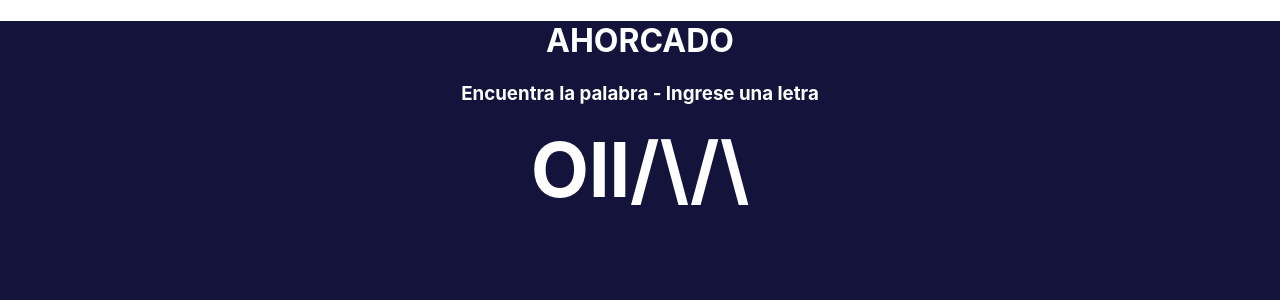
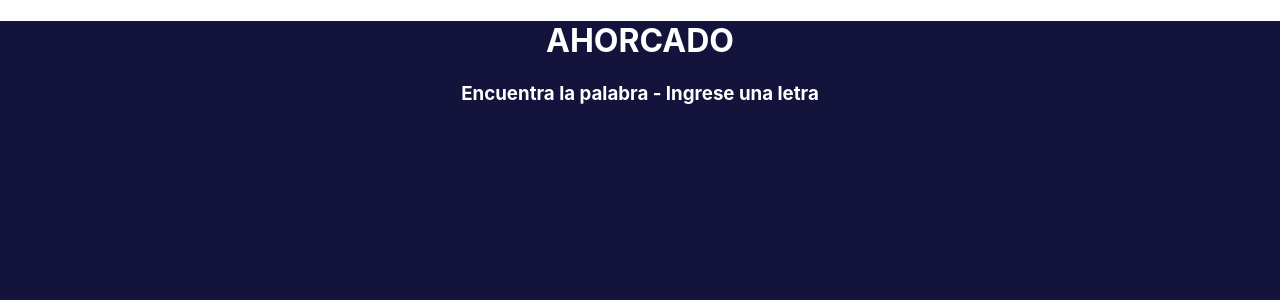
Before and after one commit to JuanDAristizabal/Parcial_Web, a React (Create React App) app: page / in a window 1280 px wide. Shown: the top 300 px of the page. Built offline with nearby package versions, Linux system fonts and the light colour scheme.

Commit message:
Se borra el 'muñeco'

```diff
--- a/src/App.tsx
+++ b/src/App.tsx
@@ -12,13 +12,6 @@ function App() {
         <div className="medio">
         <div className="horca">
           <div className="cuerpo">
-           <b className="cabeza">O</b>
-           <b className="tronco">l</b>
-           <b className="tronco2">l</b>
-           <b className="pataderec">/</b>
-           <b className="pataizq">\</b>
-           <b className="brazodere">/</b>
-           <b className="brazoizq">\</b>
           </div>
         </div>
         <div className="palabra">
```
Also changed, not shown: src/pages/Start.tsx (+5 -6 lines).
